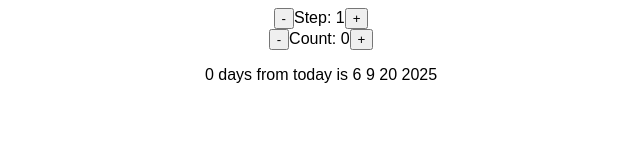
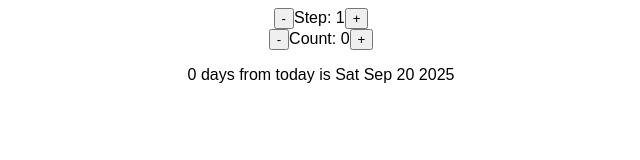
Before and after one commit to seoyeonum/date-counter, a React (Create React App) app: page / in a window 1280 px wide. Shown: the top 160 px of the page, without its empty margins (319-959 px from the left). Built offline with nearby package versions, Linux system fonts and the light colour scheme.

Commit message:
📝 chore: add arrays to display date in English
- add arrays named nameOfDay and nameOfMonth to display date in English

```diff
--- a/src/App.js
+++ b/src/App.js
@@ -8,6 +8,22 @@ export default function App() {
     </div>
   );
 }
+
+const nameOfDay = ['Sun', 'Mon', 'Tue', 'Wed', 'Thu', 'Fri', 'Sat'];
+const nameOfMonth = [
+  'Jan',
+  'Feb',
+  'Mar',
+  'Apr',
+  'May',
+  'Jun',
+  'Jul',
+  'Aug',
+  'Sep',
+  'Oct',
+  'Nov',
+  'Dec',
+];
 
 function Counter() {
   const [step, setStep] = useState(1);
@@ -45,10 +61,8 @@ function Counter() {
 
   const day = today.getDay(); // .getDay() 는 0(일) ~ 6(토)로 출력된다.
   const date = today.getDate();
-  const month = today.getMonth() + 1; // .getMonth() 는 0 ~ 11 로 출력된다.
+  const month = today.getMonth(); // .getMonth() 는 0 ~ 11 로 출력된다.
   const year = today.getFullYear();
-
-  console.log(day);
 
   return (
     <>
@@ -63,7 +77,8 @@ function Counter() {
         <Button btnName="+" functionName={handlePlusCount} />
       </div>
       <p>
-        {count} days from today is {day} {month} {date} {year}
+        {count} days from today is {nameOfDay[day]} {nameOfMonth[month]} {date}{' '}
+        {year}
       </p>
     </>
   );
```
